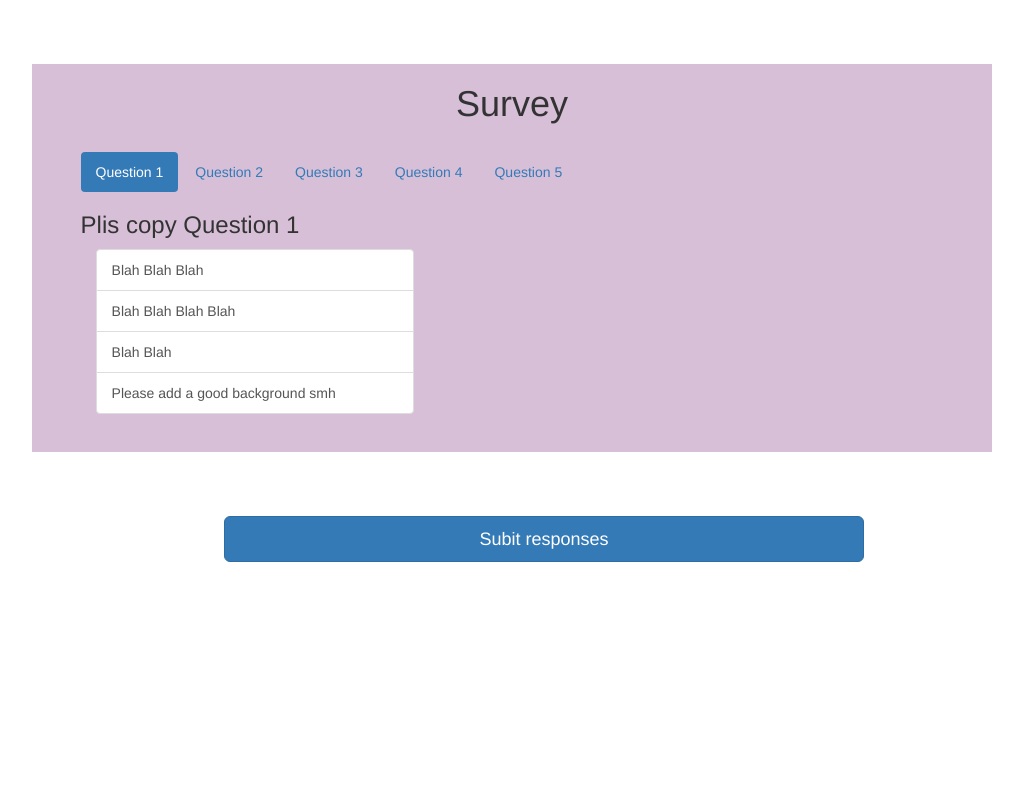
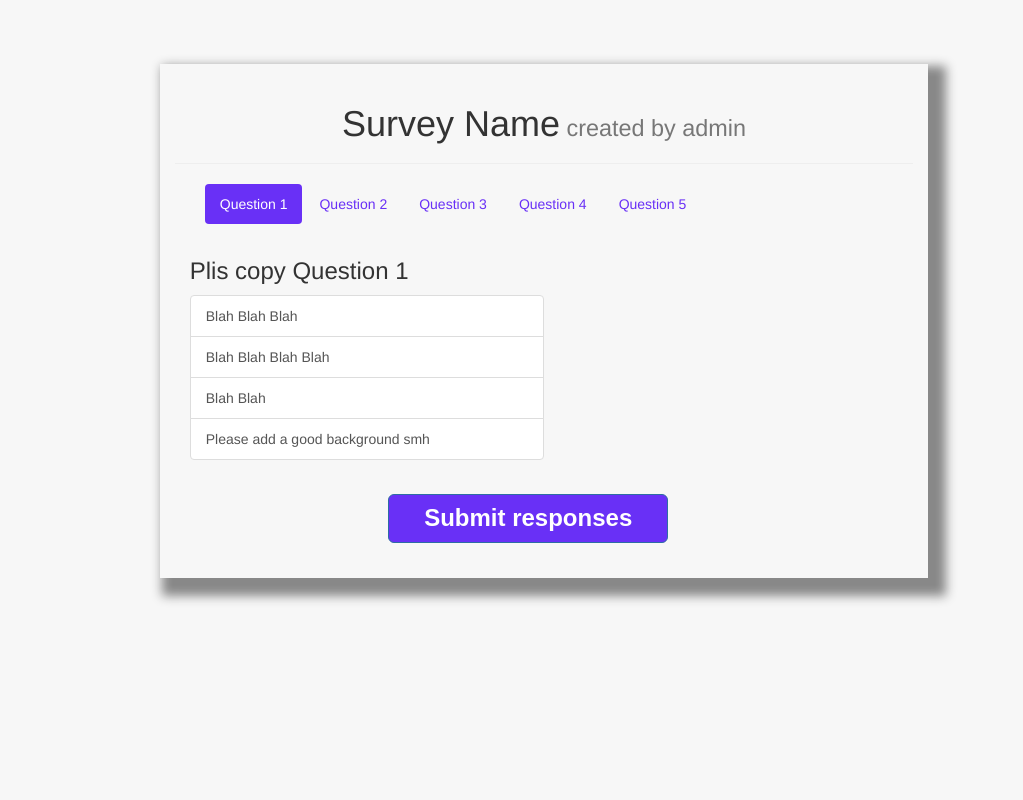
Before and after one commit to adharshkamath/WebClubRecruitmentTasks, a Flask app: page /survey in a window 1280 px wide. Shown: the whole page, without its empty margins (96-1119 px from the left). Run offline with Flask 2, Linux system fonts and the light colour scheme; some libraries are stand-ins or nearby versions.

Commit message:
Improved Survey Page

```diff
--- a/WebApp/surveyApp/static/login_style.css
+++ b/WebApp/surveyApp/static/login_style.css
@@ -4,7 +4,7 @@
 body {
     font-family: 'Open Sans', sans-serif;
     font-size: 16px;
-    background-color: cornflowerblue;
+    background: #f7f7f7;
 }
 
 
@@ -14,10 +14,10 @@ body {
 /*Start Forms*/
 
 .forms {
-    background: #f7f7f7;
+    background: #ffffff;
     padding: 20px;
     margin: 100px auto;
-    color: #b7afaf;
+    color: #ffffff;
     box-shadow: 0 0 10px 0px rgba(0, 0, 0, .7);
 }
 
--- a/WebApp/surveyApp/templates/surveyFile.html
+++ b/WebApp/surveyApp/templates/surveyFile.html
@@ -1,64 +1,90 @@
+<!DOCTYPE html>
+<html lang="en">
+
 <html>
 
 <head>
+    <meta charset="UTF-8">
+    <title>Survey</title>
     <link rel='stylesheet' href='http://maxcdn.bootstrapcdn.com/bootstrap/3.2.0/css/bootstrap.min.css'>
     <link rel="stylesheet" src="../static/survey_style.css">
+    <style>
+        .nav-pills>li.active>a,
+        .nav-pills>li.active>a:hover,
+        .nav-pills>li.active>a:focus {
+            background-color: #6930f6;
+            color: white;
+        }
+
+        a,
+        a:hover {
+            color: #6930f6;
+        }
+    </style>
 </head>
 
-<body>
-    <div class="container" style="margin-left: 10%; border: 0px solid black; margin-top: 5%; width: 75%; background-color: thistle; box-shadow: 2px ">
-        <div class="container" style="width: inherit">
-            <h1 style="text-align: center"> Survey </h1>
+<body style="background: #f7f7f7;">
+    <div style=" margin-top: 5%; margin-left: 20%;overflow-x: auto; word-wrap:break-word;box-shadow: 10px 10px 10px 8px #888888; width: 60%">
+        <div class="container-fluid" style="width: 100%">
+            <div class="page-header" style="width: 100%">
+                <span style="text-align: center"><h1>Survey Name<small>    created by admin</small></h1></span>
             </div>
-        <div id="exTab3" class="container" style="width: inherit; margin: 2%; border: 0px; box-align: center">
+            <div class="container-fluid" style="margin: 2%">
                 <ul class="nav nav-pills nav-fill">
                     <li class="nav-item active">
-                    <a href="#1b" data-toggle="tab">Question 1</a>
+                        <a href="#1q" data-toggle="tab">Question 1</a>
                     </li>
-                <li class="nav-item"><a href="#2b" data-toggle="tab">Question 2</a>
+                    <li class="nav-item"><a href="#2q" data-toggle="tab">Question 2</a>
                     </li>
-                <li class="nav-item"><a href="#3b" data-toggle="tab">Question 3</a>
+                    <li class="nav-item"><a href="#3q" data-toggle="tab">Question 3</a>
                     </li>
-                <li class="nav-item"><a href="#4b" data-toggle="tab">Question 4</a>
+                    <li class="nav-item"><a href="#4q" data-toggle="tab">Question 4</a>
                     </li>
-                <li class="nav-item"><a href="#5b" data-toggle="tab">Question 5</a>
+                    <li class="nav-item"><a href="#5q" data-toggle="tab">Question 5</a>
                     </li>
                 </ul>
+            </div>
 
-            <div class="tab-content clearfix">
-                <div class="tab-pane active" id="1b">
+
+            <div class="tab-content clearfix" style="margin:2%; text-align: left;text-overflow:ellipsis">
+                <div class="tab-pane active fade in" id="1q">
                     <h3>Plis copy Question 1</h3>
-                    <div class="container-fluid">
+
                     <div class="list-group" style="width: inherit">
                         <button type="button" class="list-group-item list-group-item-action" style="width: 50%">Blah Blah Blah</button>
                         <button type="button" class="list-group-item list-group-item-action" style="width: 50%">Blah Blah Blah Blah</button>
                         <button type="button" class="list-group-item list-group-item-action" style="width: 50%">Blah Blah </button>
                         <button type="button" class="list-group-item list-group-item-action" style="width: 50%">Please add a good background smh </button>
                     </div>
+
                 </div>
+                <div class="tab-pane fade" id="2q">
+                    <h3>Copy Question 1 hahahahahahahahahahahahhahhahahahahahahahahahahahhahahahahahahahahhahahahahahahahhahahahahahahahahahahahahhahahahaha</h3>
                 </div>
-                <div class="tab-pane" id="2b">
-                    <h3>Copy Question 1</h3>
-                </div>
-                <div class="tab-pane" id="3b">
+                <div class="tab-pane fade" id="3q">
                     <h3>Hahhahahahaha</h3>
                 </div>
-                <div class="tab-pane" id="4b">
+                <div class="tab-pane fade" id="4q">
                     <h3>Did you copy question 1</h3>
                 </div>
-                <div class="tab-pane" id="5b">
+                <div class="tab-pane fade" id="5q">
                     <h3>KthxBye</h3>
                 </div>
             </div>
+
+        </div>
+
+
+
+        <div class="container-fluid" style="margin-left: 5%">
+            <button id="submitButton" type="button" class="btn btn-primary btn-lg btn-block" type="submit" style="width: 40%;height: inherit;margin-left: 25%; margin-bottom: 5%; background-color: #6930f6">
+       <h3 style="font-family: Arial, Helvetica, sans-serif; padding: 0%; margin: 0%; font-weight: 700; color: white">Submit responses</h3>
+    </button>
         </div>
     </div>
-    <button type="button" class="btn btn-primary btn-lg btn-block" type="submit" style="margin-top: 5%; width: 50%; margin-left: 25%">Subit responses</button>
 
-
-    <!-- Bootstrap core JavaScript
-    ================================================== -->
-    <!-- Placed at the end of the document so the pages load faster -->
     <script src="https://ajax.googleapis.com/ajax/libs/jquery/1.11.1/jquery.min.js"></script>
     <script src="//maxcdn.bootstrapcdn.com/bootstrap/3.2.0/js/bootstrap.min.js"></script>
+</body>
 
 </html>
```
Also changed, not shown: WebApp/surveyApp/static/survey_style.css (+10 -8 lines). Lines whose indentation alone changed are shown as unchanged.
